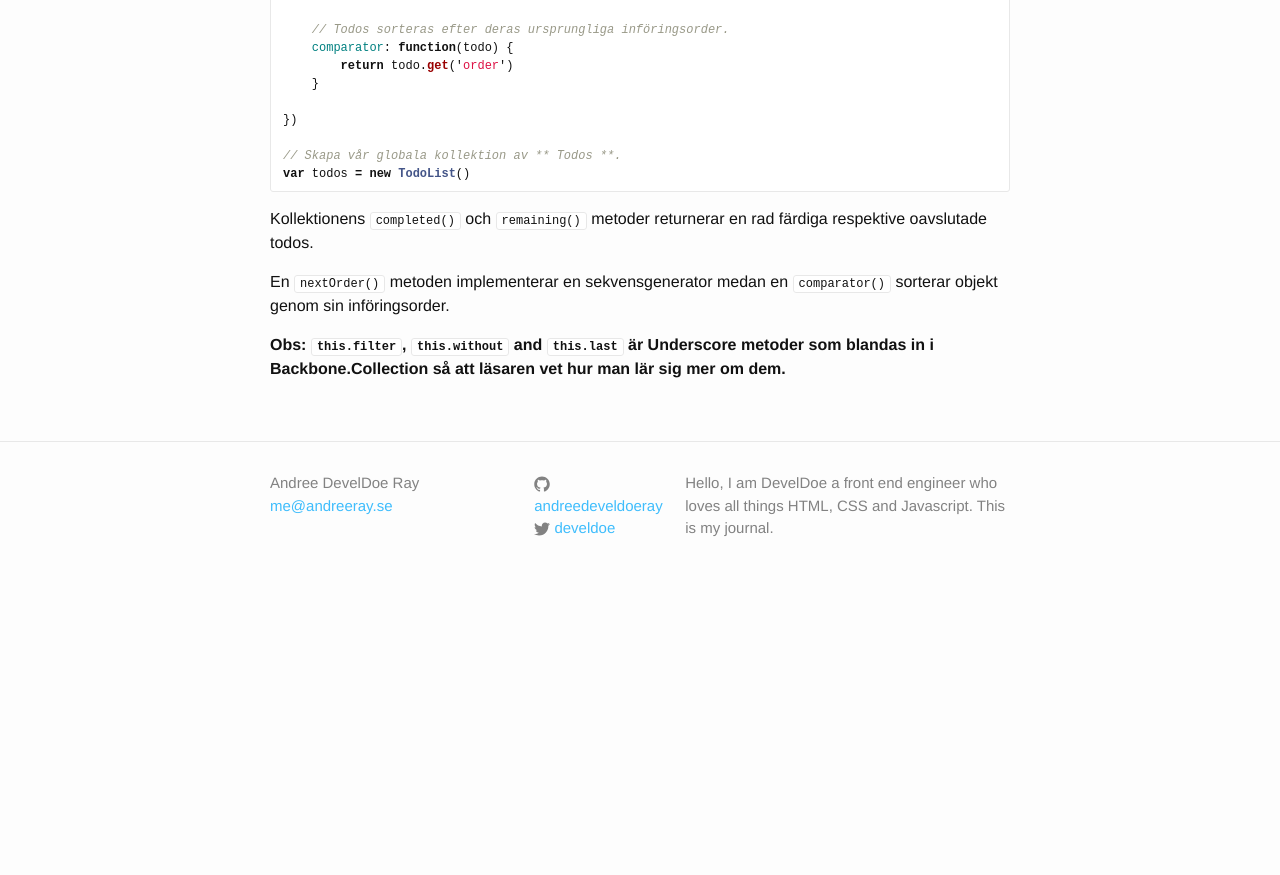
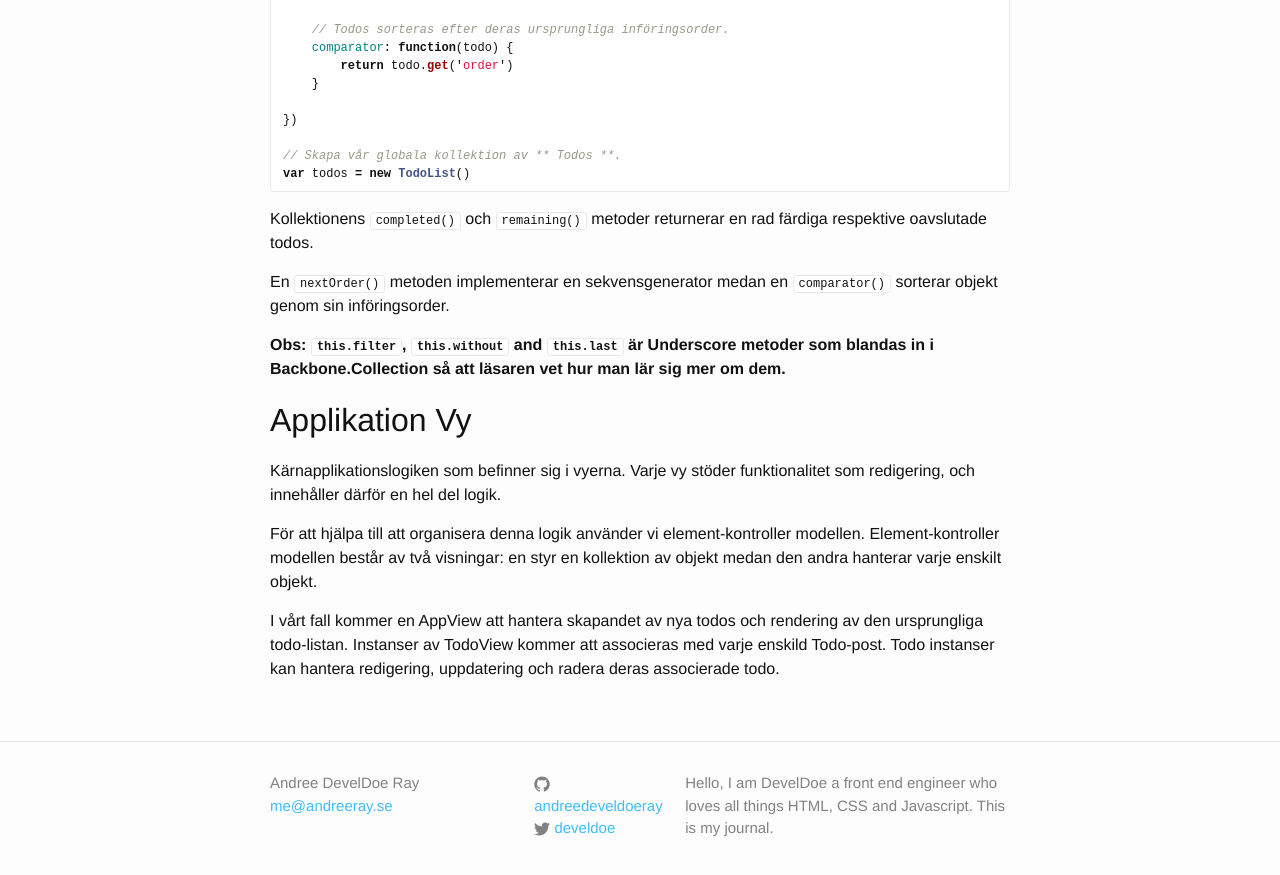
Before and after one commit to develdoe/develdoe.github.io, a Jekyll site: the page built from _posts/2017-11-14-backbone-todos-app.md, in a window 1280 px wide and 900 px high, scrolled down 4598 px. Shown: the top 875 px of the window. Built offline with Jekyll 4.4.1, drawn with Linux system fonts in a browser that asks for light colours; before the commit the page ends 5198 px from its top, so only the background shows below that.

Commit message:
Update 2017-11-14-backbone-todos-app.md

```diff
--- a/_posts/2017-11-14-backbone-todos-app.md
+++ b/_posts/2017-11-14-backbone-todos-app.md
@@ -227,3 +227,11 @@ Kollektionens `completed()` och `remaining()` metoder returnerar en rad färdiga
 En `nextOrder()` metoden implementerar en sekvensgenerator medan en `comparator()` sorterar objekt genom sin införingsorder.
 
 **Obs: `this.filter`, `this.without` and `this.last` är Underscore metoder som blandas in i Backbone.Collection så att läsaren vet hur man lär sig mer om dem.**
+
+## Applikation Vy
+
+Kärnapplikationslogiken som befinner sig i vyerna. Varje vy stöder funktionalitet som redigering, och innehåller därför en hel del logik.
+
+För att hjälpa till att organisera denna logik använder vi element-kontroller modellen. Element-kontroller modellen består av två visningar: en styr en kollektion av objekt medan den andra hanterar varje enskilt objekt.
+
+I vårt fall kommer en AppView att hantera skapandet av nya todos och rendering av den ursprungliga todo-listan. Instanser av TodoView kommer att associeras med varje enskild Todo-post. Todo instanser kan hantera redigering, uppdatering och radera deras associerade todo.
```
